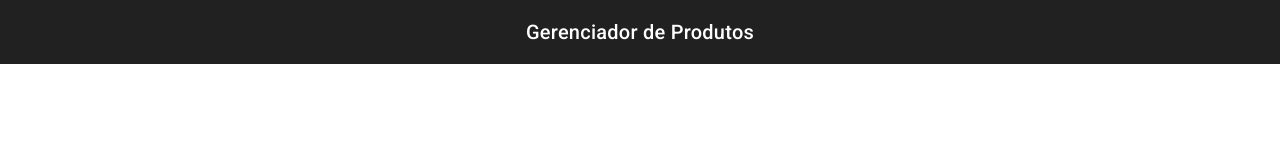
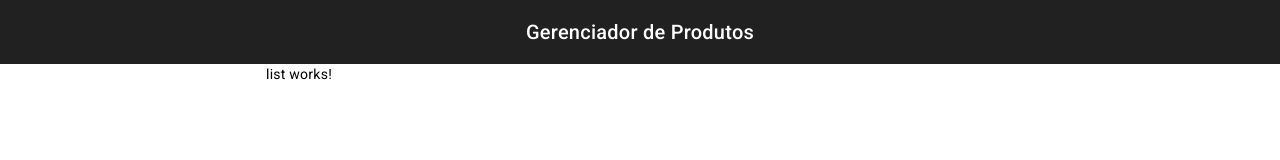
Before and after one commit to brunosbatista/curso-angular-17, an Angular app: page / in a window 1280 px wide. Shown: the top 160 px of the page. Built offline with nearby package versions, Linux system fonts and the light colour scheme.

Commit message:
fix: adiciona router-outlet ao appcomponent

```diff
--- a/src/app/app.component.html
+++ b/src/app/app.component.html
@@ -1 +1,7 @@
 <app-header></app-header>
+
+<div class="container">
+  <div class="content-container">
+    <router-outlet></router-outlet>
+  </div>
+</div>
```
